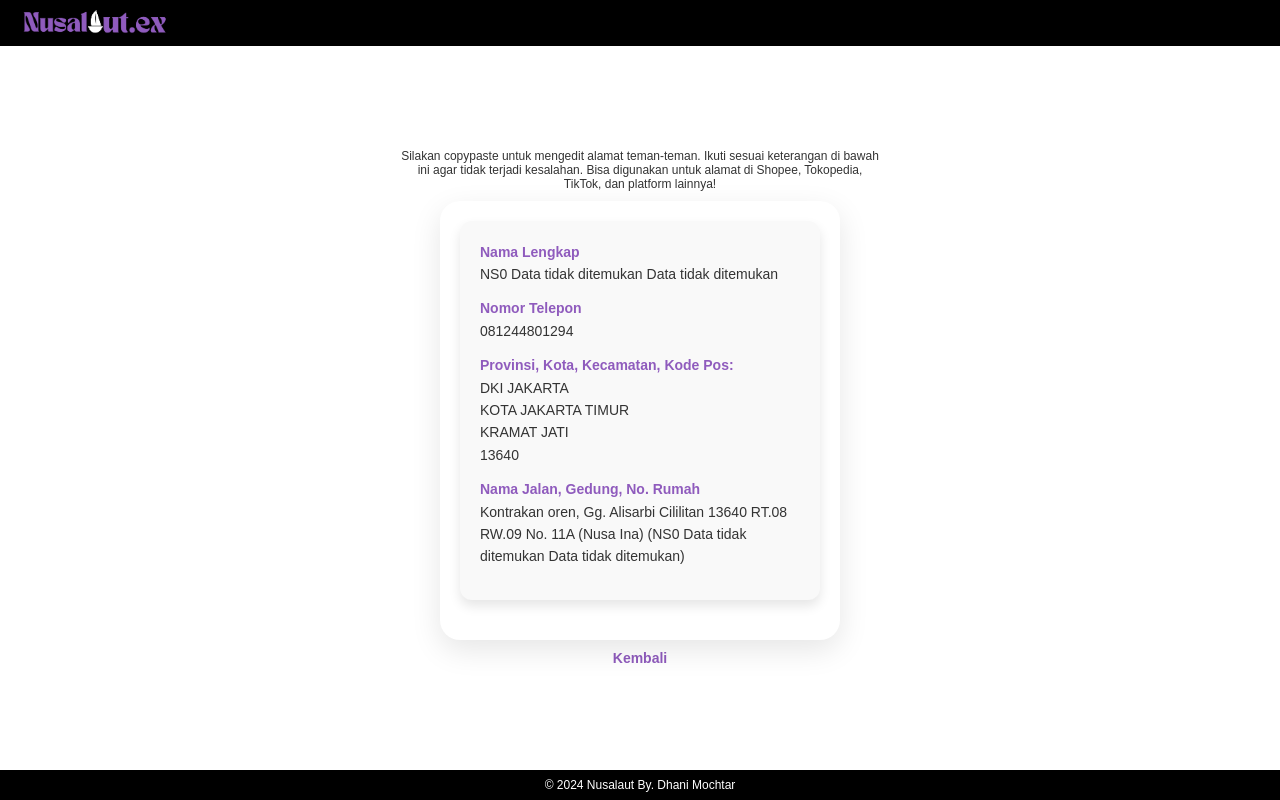
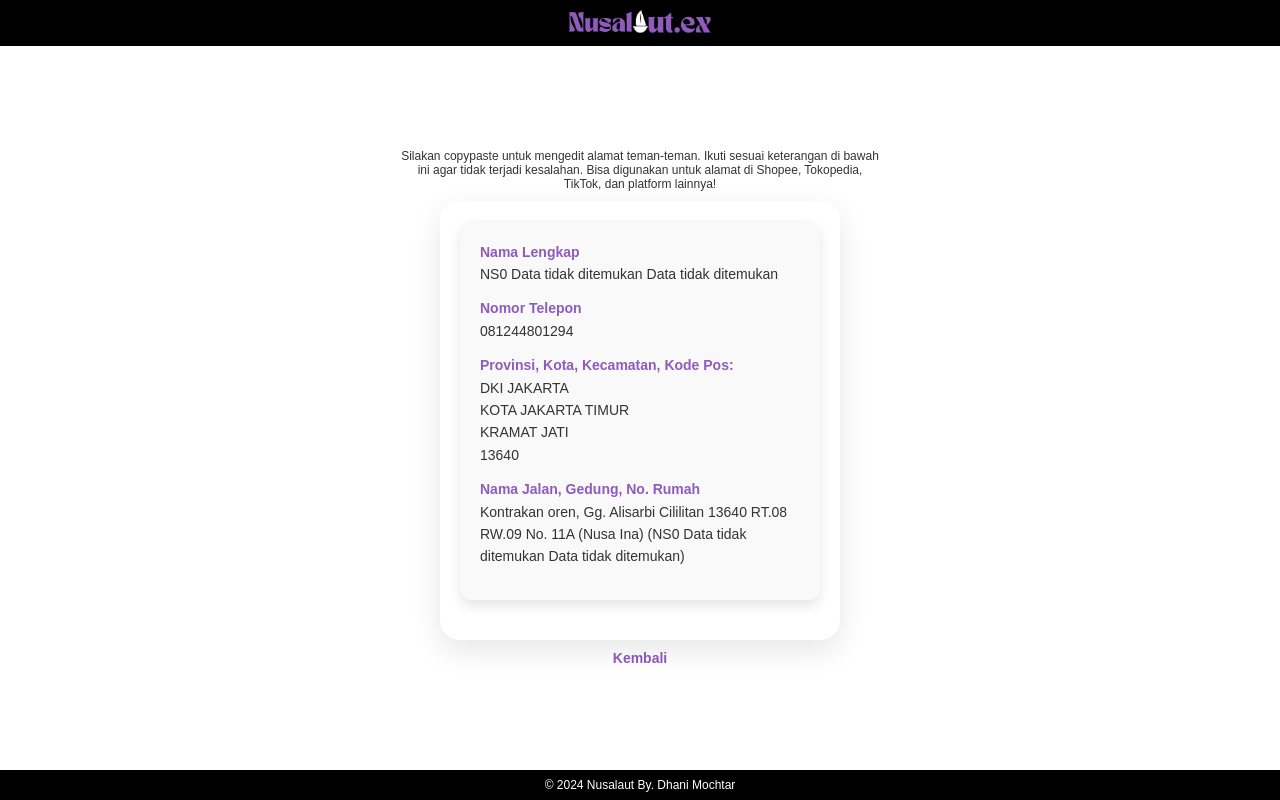
Before and after one commit to sagujastip/nl, a plain HTML site: page Prosesalamat.html in a window 1280 px wide. Drawn offline with Linux system fonts and the light colour scheme.

Commit message:
Update Prosesalamat.html

```diff
--- a/Prosesalamat.html
+++ b/Prosesalamat.html
@@ -35,21 +35,21 @@
             font-size: 16px;  /* Mengurangi ukuran font */
         }
 
-        /* Navbar untuk logo di kiri atas */
+        /* Navbar untuk logo di tengah */
         .navbar {
             position: fixed;
             top: 0;
             left: 0;
             width: 100%;
             display: flex;
-            justify-content: flex-start;  /* Mengatur logo di kiri */
+            justify-content: center;  /* Mengatur logo di tengah */
             align-items: center;
             padding: 10px 20px;
             background-color: #000;
             z-index: 1000;
         }
 
-      .navbar img.logo {
+        .navbar img.logo {
             width: 150px; /* Ukuran logo lebih besar */
             height: auto; /* Menjaga rasio gambar */
         }
@@ -187,7 +187,7 @@
 <body>
 
     <div class="navbar">
-        <!-- Logo diperbarui menjadi nusalaut.png dan posisinya ada di kiri atas -->
+        <!-- Logo diperbarui menjadi nusalaut.png dan posisinya ada di tengah -->
         <img src="nusalaut.png" alt="Logo Nusalaut" class="logo">
     </div>
 
```
